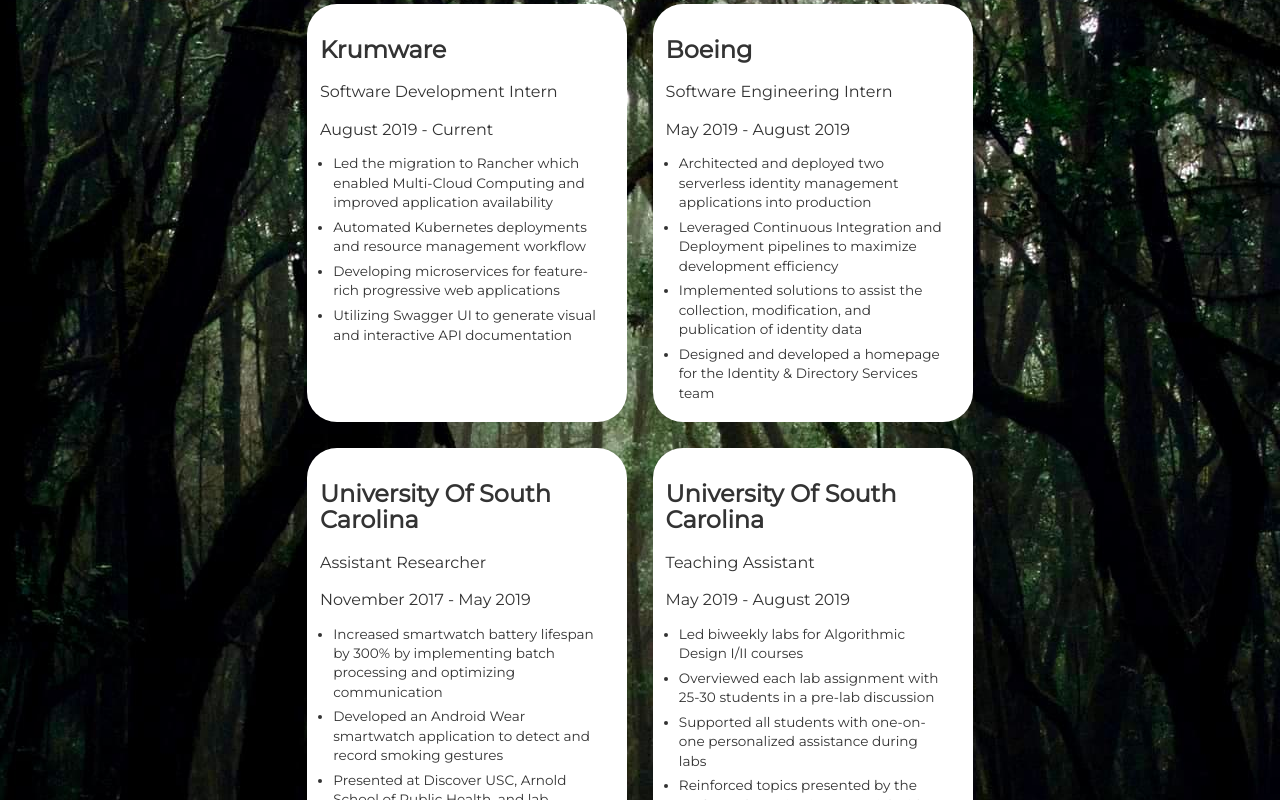
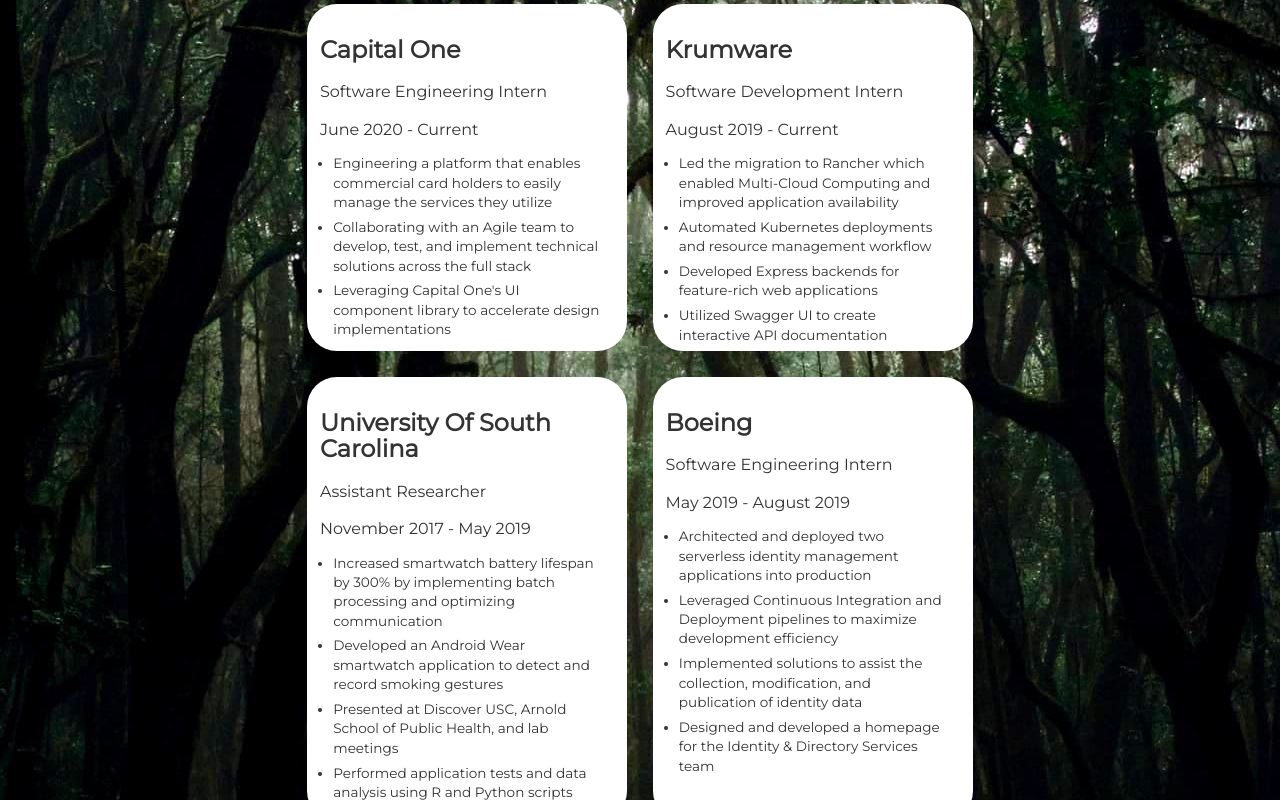
Before and after one commit to colbyhill21/PersonalWebsite, an Angular app: page / in a window 1280 px wide. Shown: the part 1840-2640 px from the top of the page. Built offline with nearby package versions, Linux system fonts and the light colour scheme; some icons are missing.

Commit message:
Updated page content

```diff
--- a/src/app/components/Home/experience-section/experience-section.component.html
+++ b/src/app/components/Home/experience-section/experience-section.component.html
@@ -8,38 +8,42 @@
         <div style="background-color: #1a6b3c; height: 5px; margin: 1% 0;" [ngStyle]="{'width': onDesktop ? '250px' : '125px' }"></div>
     </div>
 
-    <div class="row" style="vertical-align: middle; text-align: center; display: flex; flex-flow: row wrap; width: 100vw; margin: 0;">
+    <div class="row" style="vertical-align: middle; text-align: center; display: flex; flex-flow: row wrap; width: 100%; margin: 0;">
         <div class="col-sm-3" style="width: 23%;"></div> <!-- spacer -->
 
         <div class="col-sm-3 exp-card" [ngStyle]="{'width': onDesktop ? '25%' : '100%', 'padding': onDesktop ? '1% 1% 0 1%' : '2%', 'margin': onDesktop ? '1%' : '5%'}">
+            <h3 class="comp-title" [ngStyle]="{'font-size': onDesktop ? '3vmin' : '5vmin' }">Capital One</h3>
+            <h3 class="comp-subtitle" [ngStyle]="{'font-size': onDesktop ? '2vmin' : '3.5vmin' }">Software Engineering Intern</h3>
+            <h3 class="comp-subtitle" [ngStyle]="{'font-size': onDesktop ? '2vmin' : '3.5vmin' }">June 2020 - Current</h3>
+            <ul class="bullet-list" [ngStyle]="{'font-size': onDesktop ? '1.7vmin' : '3vmin' }">
+                <li class="skill-list-item">Engineering a platform that enables commercial card holders to easily manage the services they utilize</li>
+                <li class="skill-list-item">Collaborating with an Agile team to develop, test, and implement technical solutions across the full stack</li>
+                <li class="skill-list-item">Leveraging Capital One's UI component library to accelerate design implementations</li>
+                <!-- <li class="skill-list-item"></li> -->
+            </ul>
+        </div>
+
+        <div class="col-sm-3 exp-card"
+            [ngStyle]="{'width': onDesktop ? '25%' : '100%', 'padding': onDesktop ? '1% 1% 0 1%' : '2%', 'margin': onDesktop ? '1%' : '5%'}">
             <h3 class="comp-title" [ngStyle]="{'font-size': onDesktop ? '3vmin' : '5vmin' }">Krumware</h3>
-            <h3 class="comp-subtitle" [ngStyle]="{'font-size': onDesktop ? '2vmin' : '3.5vmin' }">Software Development Intern</h3>
+            <h3 class="comp-subtitle" [ngStyle]="{'font-size': onDesktop ? '2vmin' : '3.5vmin' }">Software Development Intern
+            </h3>
             <h3 class="comp-subtitle" [ngStyle]="{'font-size': onDesktop ? '2vmin' : '3.5vmin' }">August 2019 - Current</h3>
             <ul class="bullet-list" [ngStyle]="{'font-size': onDesktop ? '1.7vmin' : '3vmin' }">
                 <li class="skill-list-item">Led the migration to Rancher which enabled Multi-Cloud Computing and improved application availability</li>
                 <li class="skill-list-item">Automated Kubernetes deployments and resource management workflow</li>
-                <li class="skill-list-item">Developing microservices for feature-rich progressive web applications</li>
-                <li class="skill-list-item">Utilizing Swagger UI to generate visual and interactive API documentation</li>
+                <li class="skill-list-item">Developed Express backends for feature-rich web applications</li>
+                <li class="skill-list-item">Utilized Swagger UI to create interactive API documentation</li>
             </ul>
         </div>
 
-        <div class="col-sm-3 exp-card" [ngStyle]="{'width': onDesktop ? '25%' : '100%', 'padding': onDesktop ? '1% 1%' : '2%', 'margin': onDesktop ? '1%' : '5%'}">
-            <h3 class="comp-title" [ngStyle]="{'font-size': onDesktop ? '3vmin' : '5vmin' }">Boeing</h3>
-            <h3 class="comp-subtitle" [ngStyle]="{'font-size': onDesktop ? '2vmin' : '3.5vmin' }">Software Engineering Intern</h3>
-            <h3 class="comp-subtitle" [ngStyle]="{'font-size': onDesktop ? '2vmin' : '3.5vmin' }">May 2019 - August 2019</h3>
-           <ul class="bullet-list" [ngStyle]="{'font-size': onDesktop ? '1.7vmin' : '3vmin' }">
-                <li class="skill-list-item">Architected and deployed two serverless identity management applications into production</li>
-                <li class="skill-list-item">Leveraged Continuous Integration and Deployment pipelines to maximize development efficiency</li>
-                <li class="skill-list-item">Implemented solutions to assist the collection, modification, and publication of identity data</li>
-                <li class="skill-list-item">Designed and developed a homepage for the Identity & Directory Services team</li>
-            </ul>
-        </div>
+
 
         <div class="col-sm-3"></div> <!-- spacer -->
     </div>
 
 
-    <div class="row" style="vertical-align: middle; text-align: center; display: flex; flex-flow: row wrap; width: 100vw; margin: 0">
+    <div class="row" style="vertical-align: middle; text-align: center; display: flex; flex-flow: row wrap; width: 100%; margin: 0">
         <div class="col-sm-3" style="width: 23%;"></div> <!-- spacer -->
 
         <div class="col-sm-3 exp-card" [ngStyle]="{'width': onDesktop ? '25%' : '100%', 'padding': onDesktop ? '1% 1%' : '2%', 'margin': onDesktop ? '1%' : '6%'}">
@@ -54,17 +58,33 @@
             </ul>
         </div>
 
-        <div class="col-sm-3 exp-card" [ngStyle]="{'width': onDesktop ? '25%' : '100%', 'padding': onDesktop ? '1% 1%' : '2%', 'margin': onDesktop ? '1%' : '5%'}">
+        <div class="col-sm-3 exp-card"
+            [ngStyle]="{'width': onDesktop ? '25%' : '100%', 'padding': onDesktop ? '1% 1%' : '2%', 'margin': onDesktop ? '1%' : '5%'}">
+            <h3 class="comp-title" [ngStyle]="{'font-size': onDesktop ? '3vmin' : '5vmin' }">Boeing</h3>
+            <h3 class="comp-subtitle" [ngStyle]="{'font-size': onDesktop ? '2vmin' : '3.5vmin' }">Software Engineering Intern
+            </h3>
+            <h3 class="comp-subtitle" [ngStyle]="{'font-size': onDesktop ? '2vmin' : '3.5vmin' }">May 2019 - August 2019</h3>
+            <ul class="bullet-list" [ngStyle]="{'font-size': onDesktop ? '1.7vmin' : '3vmin' }">
+                <li class="skill-list-item">Architected and deployed two serverless identity management applications into
+                    production</li>
+                <li class="skill-list-item">Leveraged Continuous Integration and Deployment pipelines to maximize development
+                    efficiency</li>
+                <li class="skill-list-item">Implemented solutions to assist the collection, modification, and publication of
+                    identity data</li>
+                <li class="skill-list-item">Designed and developed a homepage for the Identity & Directory Services team</li>
+            </ul>
+        </div>
+        <!-- <div class="col-sm-3 exp-card" [ngStyle]="{'width': onDesktop ? '25%' : '100%', 'padding': onDesktop ? '1% 1%' : '2%', 'margin': onDesktop ? '1%' : '5%'}">
             <h3 class="comp-title" [ngStyle]="{'font-size': onDesktop ? '3vmin' : '5vmin' }">University Of South Carolina</h3>
             <h3 class="comp-subtitle" [ngStyle]="{'font-size': onDesktop ? '2vmin' : '3.5vmin' }">Teaching Assistant</h3>
-            <h3 class="comp-subtitle" [ngStyle]="{'font-size': onDesktop ? '2vmin' : '3.5vmin' }">May 2019 - August 2019</h3>
+            <h3 class="comp-subtitle" [ngStyle]="{'font-size': onDesktop ? '2vmin' : '3.5vmin' }">August 2018 - May 2019</h3>
            <ul class="bullet-list" [ngStyle]="{'font-size': onDesktop ? '1.7vmin' : '3vmin' }">
                 <li class="skill-list-item">Led biweekly labs for Algorithmic Design I/II courses</li>
                 <li class="skill-list-item">Overviewed each lab assignment with 25-30 students in a pre-lab discussion</li>
                 <li class="skill-list-item">Supported all students with one-on-one personalized assistance during labs</li>
                 <li class="skill-list-item">Reinforced topics presented by the professor by reviewing material with students</li>
             </ul>
-        </div>
+        </div> -->
 
         <div class="col-sm-3"></div> <!-- spacer -->
     </div>
--- a/src/app/components/Home/project-section/project-section.component.html
+++ b/src/app/components/Home/project-section/project-section.component.html
@@ -9,7 +9,7 @@
         <div style="background-color: #1a6b3c; height: 5px; margin: 1% 0;" [ngStyle]="{'width': onDesktop ? '250px' : '125px' }"></div>
     </div>
 
-    <div class="row" style="width: 100vw; margin: 0; padding: 1% 10%; display: flex; flex-flow: row wrap;" *ngIf="onDesktop">
+    <div class="row" style="width: 100%; margin: 0; padding: 1% 10%; display: flex; flex-flow: row wrap;" *ngIf="onDesktop">
         <div class="proj-col card">
             <div class="flip">
                 <div class="front" style="background-image: url(../../../../assets/hoh.jpg)">
@@ -30,6 +30,7 @@
                 <div class="back" style="text-align: center; padding: 0.5%;">
                     <h1 class="proj-title">USC Tour AR</h1>
                     <h5 class="proj-desc">iOS app that enables Augmented Reality historical tours of the University of South Carolina</h5>
+                    <a href="https://github.com/SCCapstone/UofSCTourAR" class="card-button">View</a>
                 </div>
             </div>
         </div>
@@ -48,7 +49,7 @@
     </div>
 
 <!-- Due to the complexity of the flip card I am having to make a separate card for mobile -->
-    <div class="row" style="width: 100vw; margin: 0; padding: 0 10%;" *ngIf="!onDesktop">
+    <div class="row" style="width: 100%; margin: 0; padding: 0 10%;" *ngIf="!onDesktop">
         <div class="row mobile">
             <div class="mobile-front" style="background-image: url(../../../../assets/hoh.jpg)">
                 <h1 class="mobile-heading" style="font-size: 6vw; padding: 1em 0.5em;"> Outdoorist </h1>
@@ -68,6 +69,7 @@
                     <h5 class="proj-desc" [ngStyle]="{'font-size': onDesktop ? '3vw' : '1.25em' }">
                         iOS app that enables Augmented Reality historical tours of the University of South Carolina
                     </h5>
+                    <a href="https://github.com/SCCapstone/UofSCTourAR" class="card-button">View</a>
                 </div>
             </div>
         </div>
@@ -79,7 +81,7 @@
                     <h5 class="proj-desc" [ngStyle]="{'font-size': onDesktop ? '3vw' : '1.25em' }">
                         Simple arcade game I created while learning the Java Objectdraw libary
                     </h5>
-                    <a href="https://github.com/colbyhill21/Block-Destroyer-Game" class="card-button">Code</a>
+                    <a href="https://github.com/colbyhill21/Block-Destroyer-Game" class="card-button">View</a>
                 </div>
             </div>
         </div>
```
